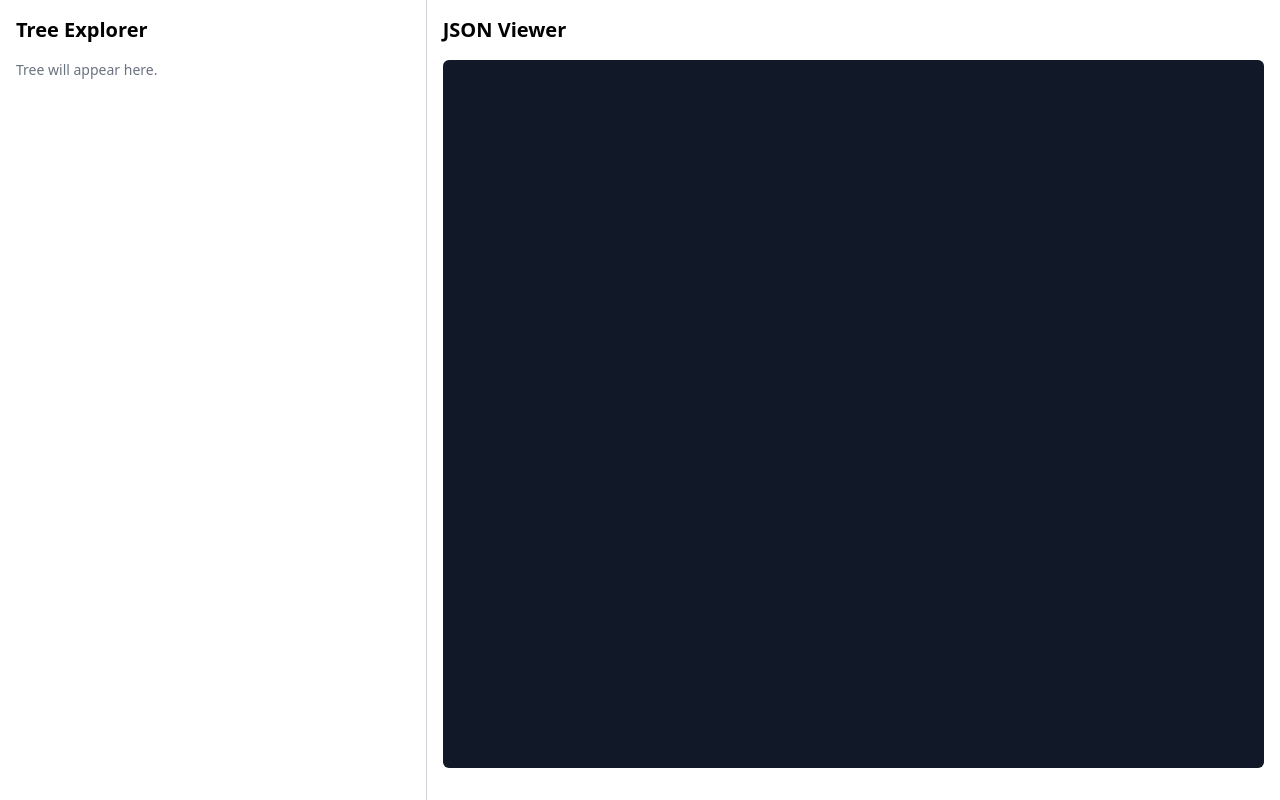
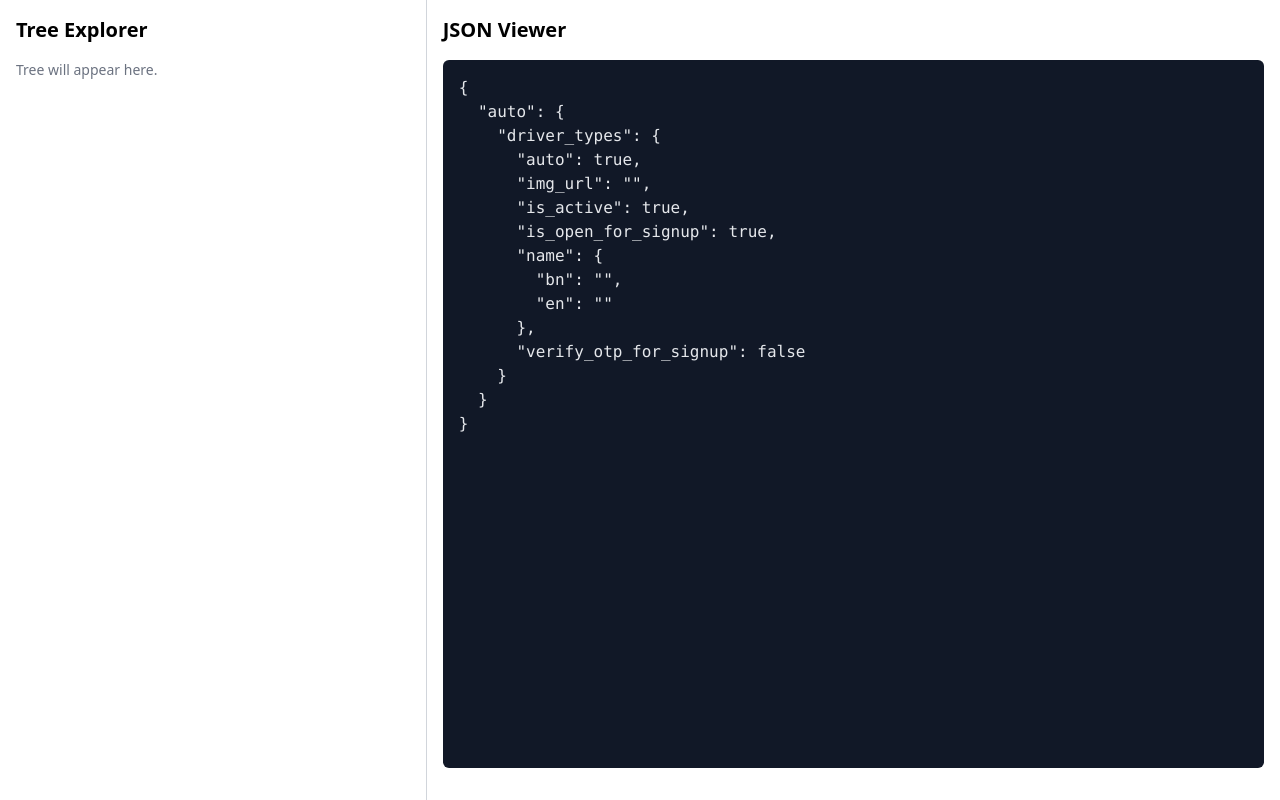
Before and after one commit to rifatr/TreeExplorer, a React (Vite) app: page / in a window 1280 px wide. Built offline with nearby package versions, Linux system fonts and the light colour scheme.

Commit message:
Add a hardcoded JSON and display it

```diff
--- a/src/App.tsx
+++ b/src/App.tsx
@@ -1,3 +1,5 @@
+import { hardcodedJson } from "./hardcodedJson";
+
 function App() {
   return (
     <div className="w-full h-screen flex">
@@ -11,7 +13,7 @@ function App() {
       <div className="flex-1 p-4">
         <h2 className="text-xl font-semibold mb-4">JSON Viewer</h2>
         <pre className="bg-gray-900 text-gray-200 p-4 rounded-md h-[calc(100%-60px)] overflow-auto">
-          {}
+          {JSON.stringify(hardcodedJson, null, 2)}
         </pre>
       </div>
     </div>
--- /dev/null
+++ b/src/hardcodedJson.ts
@@ -0,0 +1,15 @@
+export const hardcodedJson = {
+  auto: {
+    driver_types: {
+      auto: true,
+      img_url: "",
+      is_active: true,
+      is_open_for_signup: true,
+      name: {
+        bn: "",
+        en: ""
+      },
+      verify_otp_for_signup: false
+    }
+  }
+};
```
